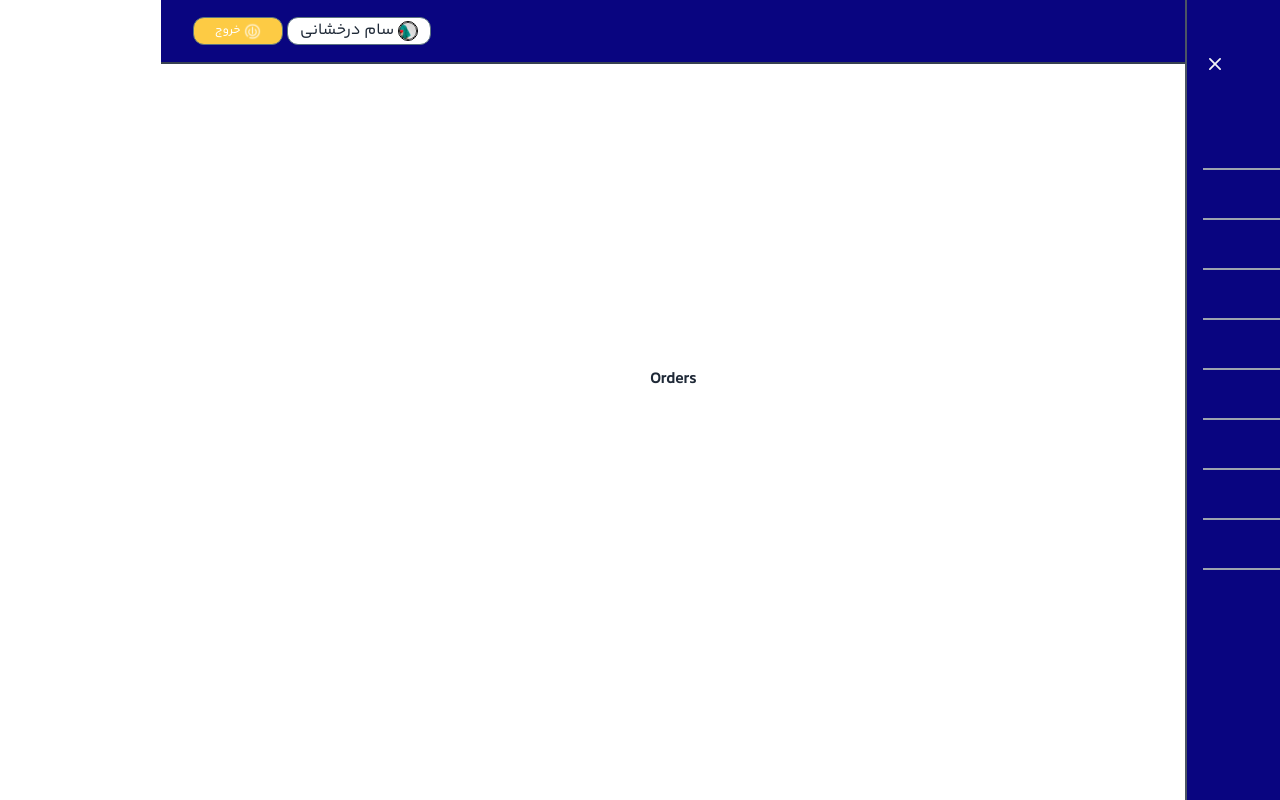
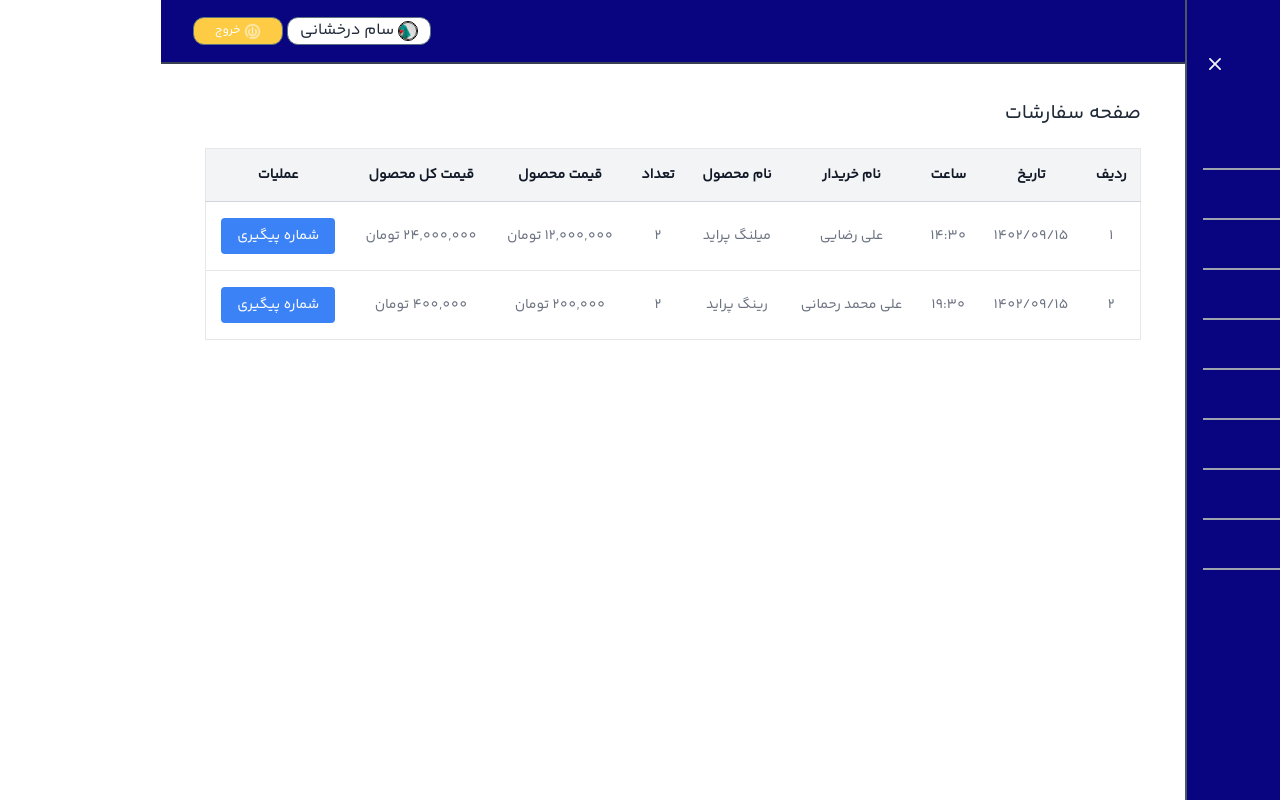
Before and after one commit to hidarshoja/nora, a React (Vite) app: page /admin/dashboard/orders in a window 1280 px wide. Built offline with nearby package versions, Linux system fonts and the light colour scheme.

Commit message:
add-page-order

```diff
--- a/src/components/ChartLineComponent.jsx
+++ b/src/components/Admin/ChartLineComponent.jsx
@@ -77,7 +77,7 @@ export default function ChartComponent() {
 
   // داده‌های چارت
   const data = {
-    labels: dailyVisits.map((data) => `روز ${data.day}`), // روزها به عنوان برچسب محور X
+    labels: dailyVisits.map((data) => ` ${data.day}`), // روزها به عنوان برچسب محور X
     datasets: [
       {
         label: "بازدید روزانه",
--- a/src/layout/AdminLayout.jsx
+++ b/src/layout/AdminLayout.jsx
@@ -1,7 +1,7 @@
 import { useState } from "react";
 import MobileSidebar from "../components/MobileSidbar";
 import DesktopSidebar from "../components/DesktopSidebar";
-import Header from "../components/HeaderAdmin";
+import Header from "../components/Admin/HeaderAdmin";
 import { Outlet } from "react-router-dom";
 
 function classNames(...classes) {
--- a/src/pages/Dashboord.jsx
+++ b/src/pages/Admin/Dashboord.jsx
@@ -1,5 +1,5 @@
 import { Menu, MenuButton, MenuItem, MenuItems } from '@headlessui/react';
-import ChartLineComponent from '../components/ChartLineComponent';
+import ChartLineComponent from '../../components/Admin/ChartLineComponent';
 
 const clients = [
   {
--- /dev/null
+++ b/src/pages/Admin/Orders.jsx
@@ -0,0 +1,159 @@
+import React, { useState } from "react";
+
+export default function AdminOrders() {
+  const [trackingNumber, setTrackingNumber] = useState("");
+  const [isModalOpen, setIsModalOpen] = useState(false);
+  const [selectedOrderId, setSelectedOrderId] = useState(null);
+
+  const tableHeaders = [
+    "ردیف",
+    "تاریخ",
+    "ساعت",
+    "نام خریدار",
+    "نام محصول",
+    "تعداد",
+    "قیمت محصول",
+    "قیمت کل محصول",
+    "عملیات",
+  ];
+
+  const orders = [
+    {
+      id: 1,
+      date: "1402/09/15",
+      time: "14:30",
+      buyerName: "علی رضایی",
+      productName: "میلنگ پراید",
+      quantity: 2,
+      unitPrice: 12000000,
+      totalPrice: 24000000,
+    },
+    {
+      id: 2,
+      date: "1402/09/15",
+      time: "19:30",
+      buyerName: "علی محمد رحمانی",
+      productName: "رینگ پراید",
+      quantity: 2,
+      unitPrice: 200000,
+      totalPrice: 400000,
+    },
+
+  ];
+
+  const openModal = (orderId) => {
+    setSelectedOrderId(orderId);
+    setIsModalOpen(true);
+  };
+
+  const closeModal = () => {
+    setIsModalOpen(false);
+    setTrackingNumber("");
+  };
+
+  const handleTrackingSubmit = () => {
+    console.log(`شماره پیگیری برای سفارش ${selectedOrderId}:`, trackingNumber);
+    closeModal();
+  };
+
+  return (
+    <div className="p-5">
+      <h1 className="text-xl font-YekanBakh-Regular  mb-5">صفحه سفارشات</h1>
+     <div className="overflow-x-auto">
+     <table className="min-w-full divide-y divide-gray-300 border ">
+        <thead className="bg-gray-100">
+          <tr>
+            {tableHeaders.map((header, index) => (
+              <th
+                key={index}
+                className="px-3 py-4 text-center text-sm font-semibold text-gray-900 font-YekanBakh-Regular"
+              >
+                {header}
+              </th>
+            ))}
+          </tr>
+        </thead>
+        <tbody className="divide-y divide-gray-200 bg-white">
+          {orders.length > 0 ? (
+            orders.map((order, index) => (
+              <tr key={order.id}>
+                <td className="px-3 py-4 text-sm text-gray-500 text-center font-YekanBakh-Regular">
+                  {index + 1}
+                </td>
+                <td className="px-3 py-4 text-sm text-gray-500 text-center font-YekanBakh-Regular">
+                  {order.date}
+                </td>
+                <td className="px-3 py-4 text-sm text-gray-500 text-center font-YekanBakh-Regular">
+                  {order.time}
+                </td>
+                <td className="px-3 py-4 text-sm text-gray-500 text-center font-YekanBakh-Regular">
+                  {order.buyerName}
+                </td>
+                <td className="px-3 py-4 text-sm text-gray-500 text-center font-YekanBakh-Regular">
+                  {order.productName}
+                </td>
+                <td className="px-3 py-4 text-sm text-gray-500 text-center font-YekanBakh-Regular">
+                  {order.quantity}
+                </td>
+                <td className="px-3 py-4 text-sm text-gray-500 text-center font-YekanBakh-Regular">
+                  {order.unitPrice.toLocaleString()} تومان
+                </td>
+                <td className="px-3 py-4 text-sm text-gray-500 text-center font-YekanBakh-Regular">
+                  {order.totalPrice.toLocaleString()} تومان
+                </td>
+                <td className="px-3 py-4 text-sm text-gray-500 text-center font-YekanBakh-Regular">
+                  <button
+                    className="px-4 py-2 bg-blue-500 text-white rounded hover:bg-blue-600 font-YekanBakh-Regular"
+                    onClick={() => openModal(order.id)}
+                  >
+                      شماره پیگیری
+                  </button>
+                </td>
+              </tr>
+            ))
+          ) : (
+            <tr>
+              <td
+                colSpan={tableHeaders.length}
+                className="px-3 py-4 text-sm text-gray-500 text-center font-YekanBakh-Regular"
+              >
+                موردی یافت نشد
+              </td>
+            </tr>
+          )}
+        </tbody>
+      </table>
+     </div>
+
+
+      {isModalOpen && (
+        <div className="fixed inset-0 flex items-center justify-center bg-black bg-opacity-50">
+          <div className="bg-white p-5 rounded shadow-lg w-80">
+            <h2 className="text-lg font-YekanBakh-Regular mb-3">  شماره پیگیری</h2>
+            <input
+              type="text"
+              className="w-full border px-3 py-2 mb-4 font-YekanBakh-Regular"
+              placeholder="شماره پیگیری را وارد کنید"
+              value={trackingNumber}
+              onChange={(e) => setTrackingNumber(e.target.value)}
+            />
+            <div className="flex justify-end gap-3">
+              <button
+                className="px-4 py-2 bg-gray-300 rounded hover:bg-gray-400 font-YekanBakh-Regular"
+                onClick={closeModal}
+              >
+                انصراف
+              </button>
+              <button
+                className="px-4 py-2 bg-green-500 text-white rounded hover:bg-green-600 font-YekanBakh-Regular"
+                onClick={handleTrackingSubmit}
+              >
+                ارسال
+              </button>
+            </div>
+          </div>
+        </div>
+      )}
+    </div>
+  );
+}
--- a/src/pages/Orders.jsx
+++ /dev/null
@@ -1,7 +0,0 @@
-import React from 'react'
-
-export default function Orders() {
-  return (
-    <div className='text-center font-bold mt-72'>Orders</div>
-  )
-}
--- a/src/routes.jsx
+++ b/src/routes.jsx
@@ -15,8 +15,8 @@ import BlogDetail from './pages/SinglePage';
 import Question from './pages/Question';
 import Blocking from './pages/Blocking';
 import CheckOut from './pages/CheckOut';
-import Dashboord from './pages/Dashboord';
-import Orders from './pages/Orders';
+import Dashboord from './pages/Admin/Dashboord';
+import Orders from './pages/Admin/Orders';
 
 
 export const router = createBrowserRouter([
```
Also changed, not shown: src/App.jsx (line endings or trailing spaces), src/components/Admin/HeaderAdmin.jsx (renamed from src/components/HeaderAdmin.jsx).
